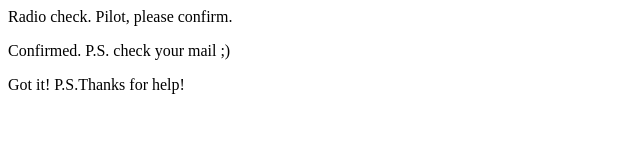
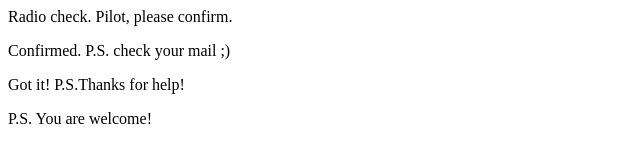
Before and after one commit to RenataSentsova/communication-log, a plain HTML site: page index.html in a window 1280 px wide. Shown: the whole page, without its empty margins (0-640 px from the left). Drawn offline with Linux system fonts and the light colour scheme.

Commit message:
Added fourth line to log.

```diff
--- a/index.html
+++ b/index.html
@@ -8,5 +8,9 @@
         </p>
 
         <p>Got it! P.S.Thanks for help!</p>
+
+        <p>
+            P.S. You are welcome!
+        </p>
     </body>
 </html>
```
